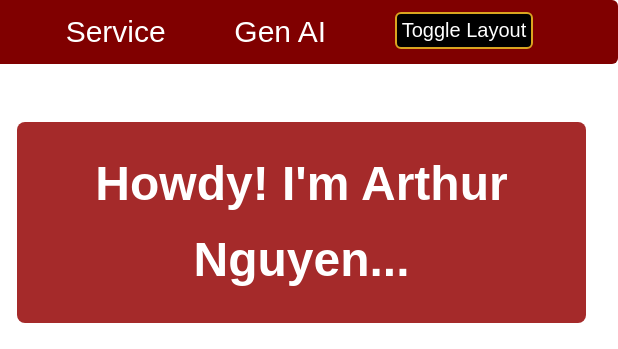
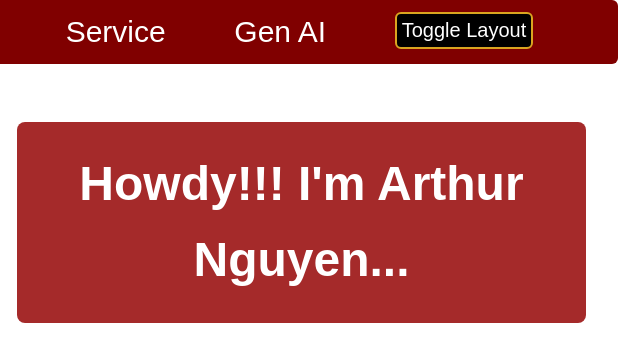
Before and after one commit to seasonedpepper/CSCE412-Static-Website, a plain HTML site: page index.html in a window 1280 px wide. Shown: the top 349 px of the page, 662-1280 px from the left. Drawn offline with Linux system fonts and the light colour scheme.

Commit message:
04/15 5:17

```diff
--- a/index.html
+++ b/index.html
@@ -37,7 +37,7 @@
   </div>
   <div id='headshot-description'>
     <div class="header-banner">
-      <h1>Howdy! I'm Arthur Nguyen... </h1>
+      <h1>Howdy!!! I'm Arthur Nguyen... </h1>
     </div>
     <br/>
     <p>    I'm a class of 27' Texas A&M Computer Science Major, with a math and statistics minor, participating in the <a href="https://engineering.tamu.edu/academics/eh/index.html">Engineering Honors program</a>. Currently, I am a 3rd year student with a 4.0 GPA.  </p>
```
